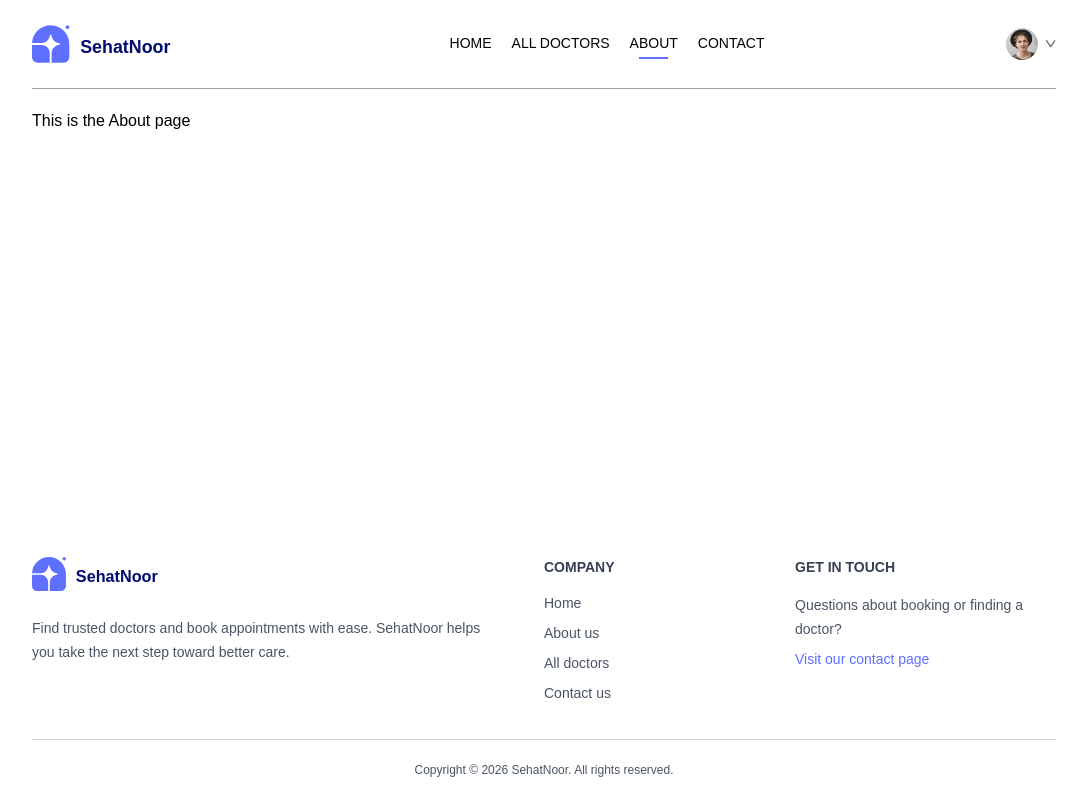
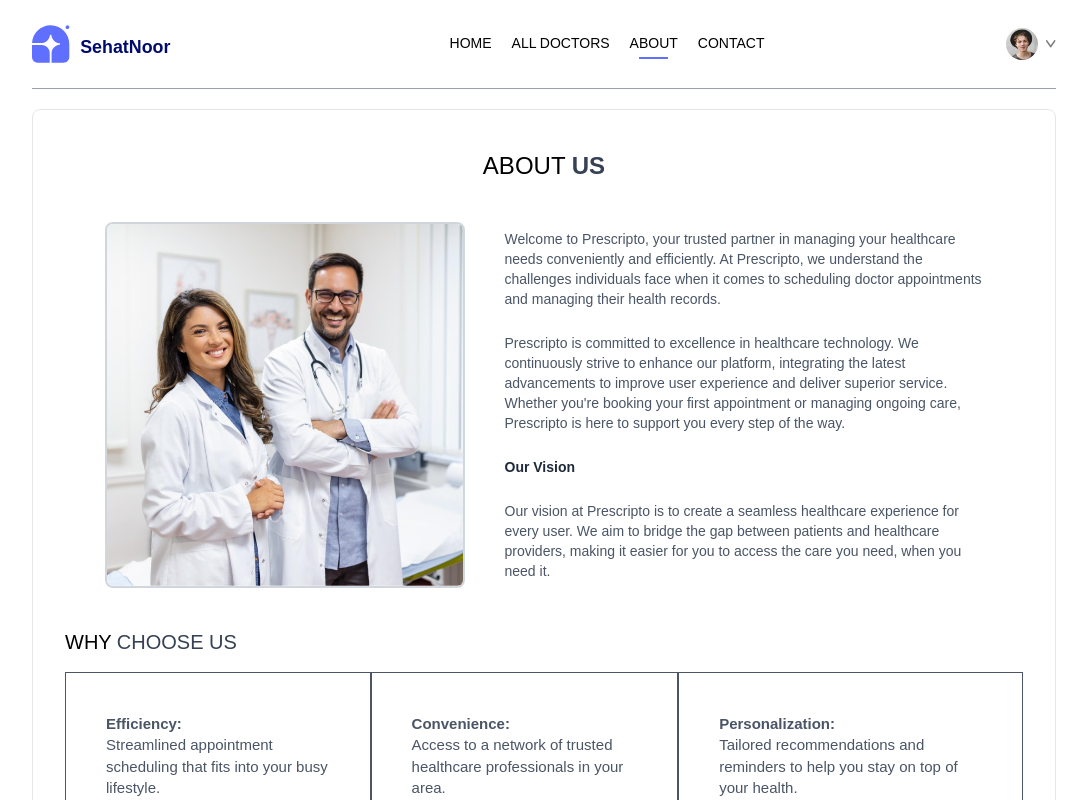
Before and after one commit to Tryingtobe-akmal/SehatNoor, a React (Vite) app in the folder frontend/: page /about in a window 1280 px wide. Shown: the top 800 px of the page, without its empty margins (96-1183 px from the left). Built offline with nearby package versions, Linux system fonts and the light colour scheme.

Commit message:
About Page

```diff
--- a/frontend/src/pages/About.jsx
+++ b/frontend/src/pages/About.jsx
@@ -1,9 +1,41 @@
 import React from 'react'
+import{assets} from '../assets/assets.js'
 
 const About = () => {
   return (
-    <div>
-      This is the About page
+    <div className="mx-auto max-w-7xl px-4 sm:px-6 lg:px-8 border border-gray-200 rounded-lg">
+        <div className="text-center text-2xl pt-10 text-grey-500">
+          <div><p>ABOUT <span className="text-gray-700 font-bold">US</span></p></div>
+        </div>
+
+        <div className="my-10 flex flex-col items-center justify-center gap-12 md:flex-row md:gap-10">
+          <img className='w-full md:max-w-[360px] border-2 border-gray-300 rounded-lg' src={assets.about_image} alt="aboutImg" />
+          <div className="flex flex-col justify-centre gap-6 md:w-2/4 text-sm text-gray-600">
+            <p>Welcome to Prescripto, your trusted partner in managing your healthcare needs conveniently and efficiently. At Prescripto, we understand the challenges individuals face when it comes to scheduling doctor appointments and managing their health records.</p>
+            <p>Prescripto is committed to excellence in healthcare technology. We continuously strive to enhance our platform, integrating the latest advancements to improve user experience and deliver superior service. Whether you're booking your first appointment or managing ongoing care, Prescripto is here to support you every step of the way.</p>
+            <p className="text-gray-800"><b>Our Vision</b></p>
+            <p>Our vision at Prescripto is to create a seamless healthcare experience for every user. We aim to bridge the gap between patients and healthcare providers, making it easier for you to access the care you need, when you need it.</p>
+          </div>
+        </div>
+
+        <div className="text-xl my-4 ">
+          <p>WHY <span className="text-gray-700 font-semiBold">CHOOSE US</span></p>
+        </div>
+        <div className="flex flex-col  md:flex-row text-sm text-gray-600 mb-20">
+          <div className='border px-10 py-10 text-[15px] hover:bg-[#5f6fff] hover:text-white transition duration-300'>
+            <b>Efficiency:</b>
+            <p>Streamlined appointment scheduling that fits into your busy lifestyle.</p>
+          </div>
+          <div className='border px-10 py-10 text-[15px] hover:bg-[#5f6fff] hover:text-white transition duration-300'>
+            <b>Convenience:</b>
+            <p>Access to a network of trusted healthcare professionals in your area.</p>
+          </div>
+          <div className='border px-10 py-10 text-[15px] hover:bg-[#5f6fff] hover:text-white transition duration-300'>
+            <b>Personalization:</b>
+            <p>Tailored recommendations and reminders to help you stay on top of your health.</p>
+          </div>
+        </div>
+
     </div>
   )
 }
```
